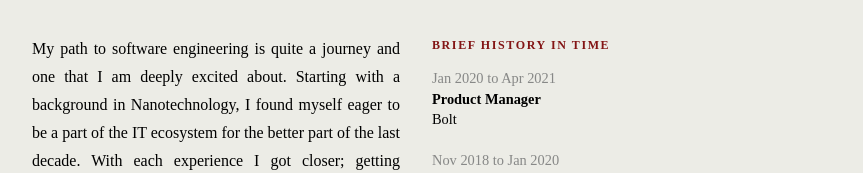
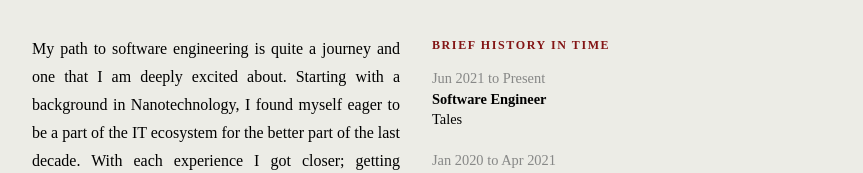
Before and after one commit to xprmnts/my-portfolio, a Next.js app: page / in a window 1280 px wide. Shown: the part 133-306 px from the top of the page, without its empty margins (224-1087 px from the left). Built offline with nearby package versions, Linux system fonts and the light colour scheme.

Commit message:
add tales

```diff
--- a/components/Experience/Experience.js
+++ b/components/Experience/Experience.js
@@ -1,19 +1,21 @@
-import Education from './Education';
-import Skills from './Skills';
+import Education from "./Education";
+import Skills from "./Skills";
 
-import classes from './Experience.module.css';
+import classes from "./Experience.module.css";
 
 const Experience = ({ experience, education, skills }) => {
     const experienceToRender = experience.map((item, index) => {
-        const from = new Date(item.from).toLocaleDateString('en-US', {
-            month: 'short',
-            year: 'numeric'
+        const from = new Date(item.from).toLocaleDateString("en-US", {
+            month: "short",
+            year: "numeric"
         });
 
-        const to = new Date(item.to).toLocaleDateString('en-US', {
-            month: 'short',
-            year: 'numeric'
-        });
+        const to = item.to
+            ? new Date(item.to).toLocaleDateString("en-US", {
+                  month: "short",
+                  year: "numeric"
+              })
+            : "Present";
 
         return (
             <li key={index} className={classes.experience}>
@@ -28,10 +30,10 @@ const Experience = ({ experience, education, skills }) => {
 
     return (
         <section className={classes.experience}>
-            <div className={classes['experience-title']}>
+            <div className={classes["experience-title"]}>
                 Brief History In Time
             </div>
-            <ul className={classes['experience-list']}>{experienceToRender}</ul>
+            <ul className={classes["experience-list"]}>{experienceToRender}</ul>
             <Education education={education} />
             <Skills skills={skills} />
         </section>
--- a/content/timeline.json
+++ b/content/timeline.json
@@ -1,4 +1,10 @@
 [
+    {
+        "from": "2021/06/01",
+        "to": "",
+        "role": "Software Engineer",
+        "company": "Tales"
+    },
     {
         "from": "2020/01/01",
         "to": "2021/04/01",
```
